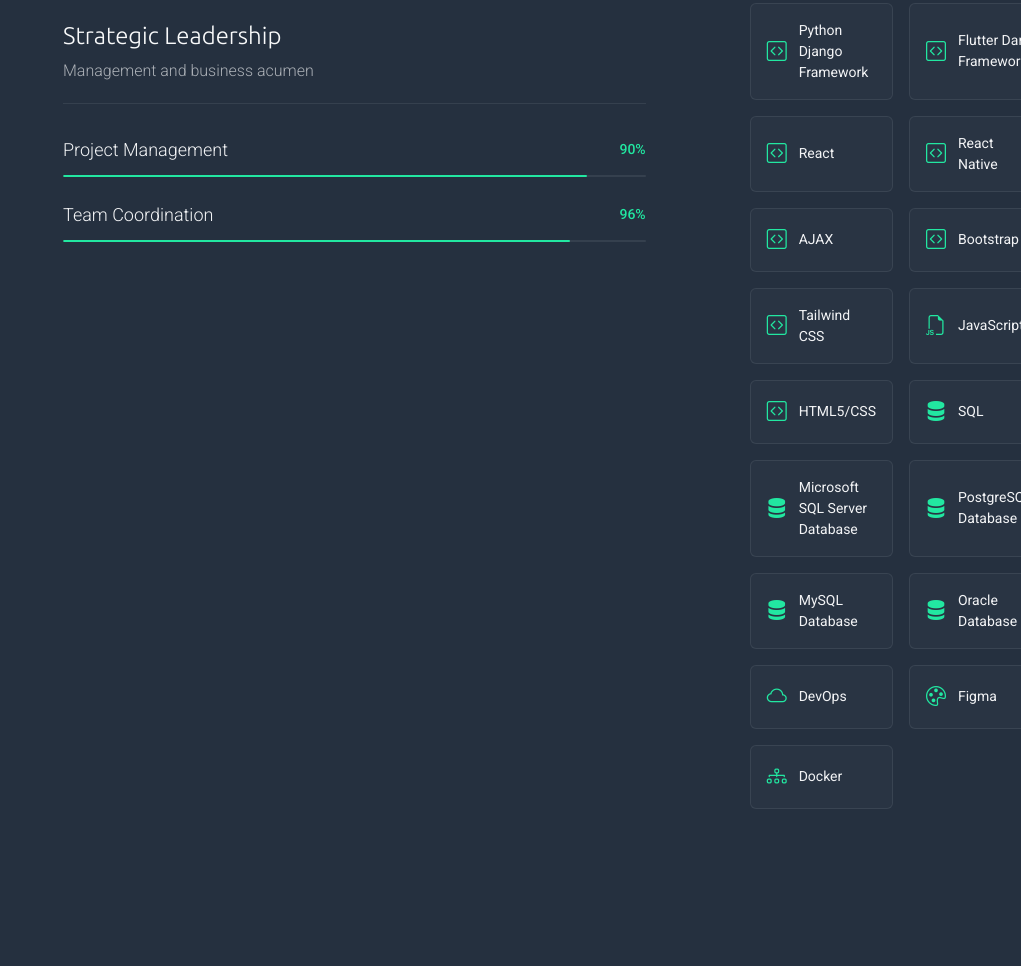
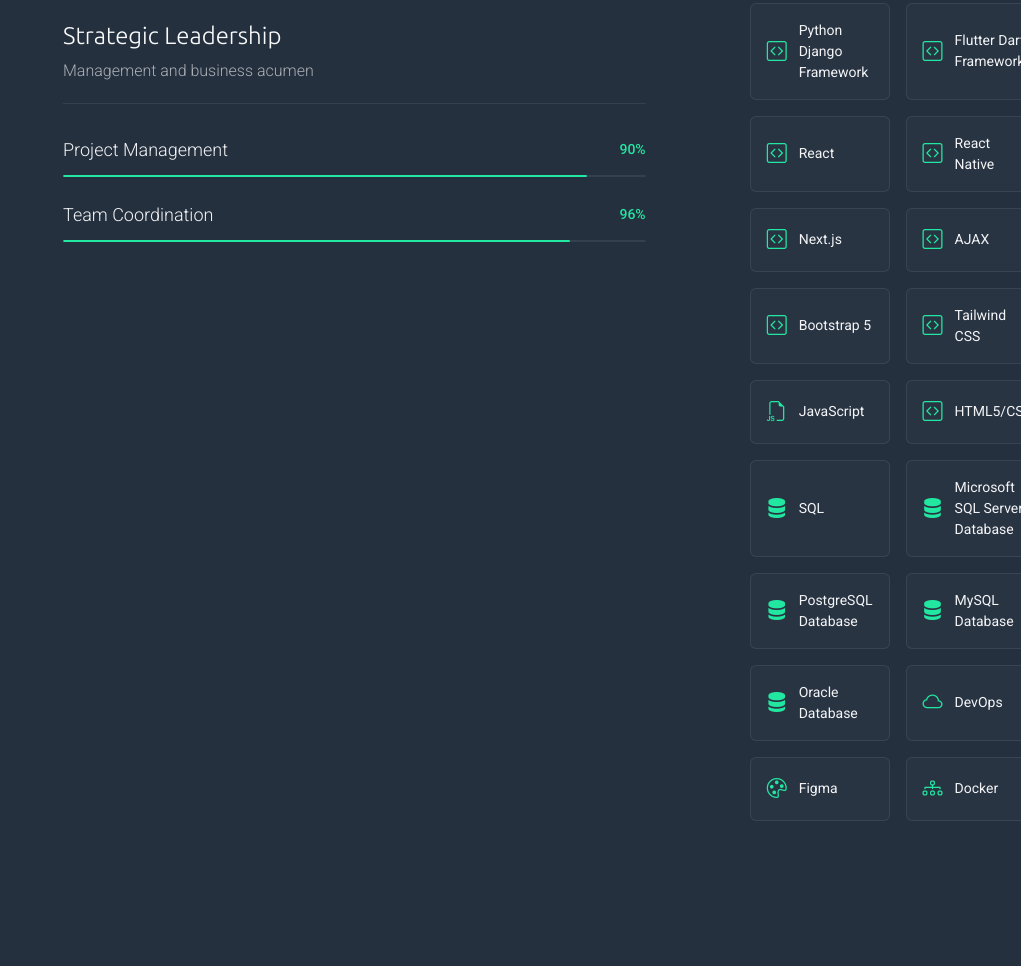
Before and after one commit to johnmfula/portfolio, a plain HTML site: page index.html in a window 1280 px wide. Shown: the part 4808-5774 px from the top of the page, without its empty margins (259-1280 px from the left). Drawn offline with Linux system fonts and the light colour scheme.

Commit message:
tech stack

```diff
--- a/index.html
+++ b/index.html
@@ -526,6 +526,10 @@
                   <div class="tech-item">
                     <i class="bi bi-code-square"></i>
                     <span>React Native</span>
+                  </div>
+                  <div class="tech-item">
+                    <i class="bi bi-code-square"></i>
+                    <span>Next.js</span>
                   </div>
                   <div class="tech-item">
                     <i class="bi bi-code-square"></i>
```
